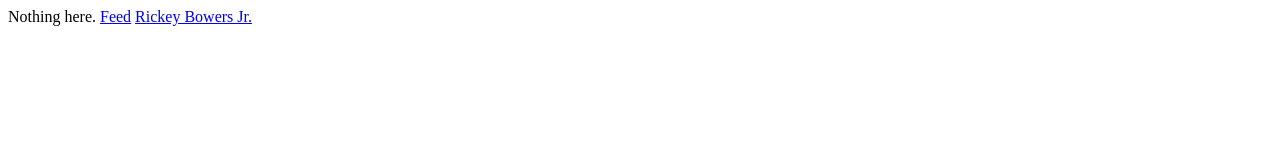
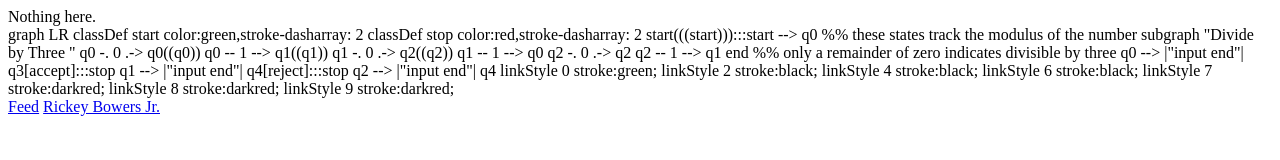
Before and after one commit to bitRAKE/bitRAKE.github.io, a plain HTML site: page index.html in a window 1280 px wide. Drawn offline with Linux system fonts and the light colour scheme.

Commit message:
mermaid test A

```diff
--- a/index.html
+++ b/index.html
@@ -2,12 +2,49 @@
 <html lang="en-US">
 <head>
 <meta charset="utf-8">
-<link rel="icon" type="image/gif" href="favicon.gif">
+<link rel="icon" type="image/png" href="favicon.png">
 </head>
 <body>
 Nothing here.
 
+<div class="mermaid">
+graph LR
+	classDef start color:green,stroke-dasharray: 2
+	classDef stop color:red,stroke-dasharray: 2
+
+	start(((start))):::start --> q0
+	%% these states track the modulus of the number
+	subgraph "Divide by Three "
+		q0 -. 0 .-> q0((q0))
+		q0 -- 1 --> q1((q1))
+		q1 -. 0 .-> q2((q2))
+		q1 -- 1 --> q0
+		q2 -. 0 .-> q2
+		q2 -- 1 --> q1
+	end
+	%% only a remainder of zero indicates divisible by three
+	q0 --> |"input end"| q3[accept]:::stop
+	q1 --> |"input end"| q4[reject]:::stop
+	q2 --> |"input end"| q4
+
+	linkStyle 0 stroke:green;
+
+	linkStyle 2 stroke:black;
+	linkStyle 4 stroke:black;
+	linkStyle 6 stroke:black;
+
+	linkStyle 7 stroke:darkred;
+	linkStyle 8 stroke:darkred;
+	linkStyle 9 stroke:darkred;
+</div>
+
+
 <a href="https://bitRAKE.github.io/index.xml" title="RSS">Feed</a>
 <a href="https://bitRAKE.github.io/">Rickey Bowers Jr.</a>
+<script type="module">
+import mermaid from 'https://cdn.jsdelivr.net/npm/mermaid@10.1.0/+esm'
+let config = { startOnLoad: true, flowchart: { useMaxWidth: false, htmlLabels: true } };
+mermaid.initialize(config);
+</script>
 </body>
 </html>
```
Also changed, not shown: favicon.png (renamed from favicon.gif).
